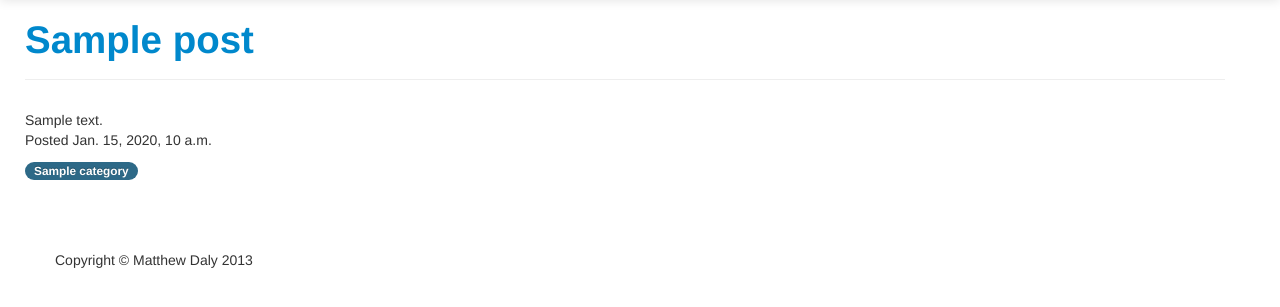
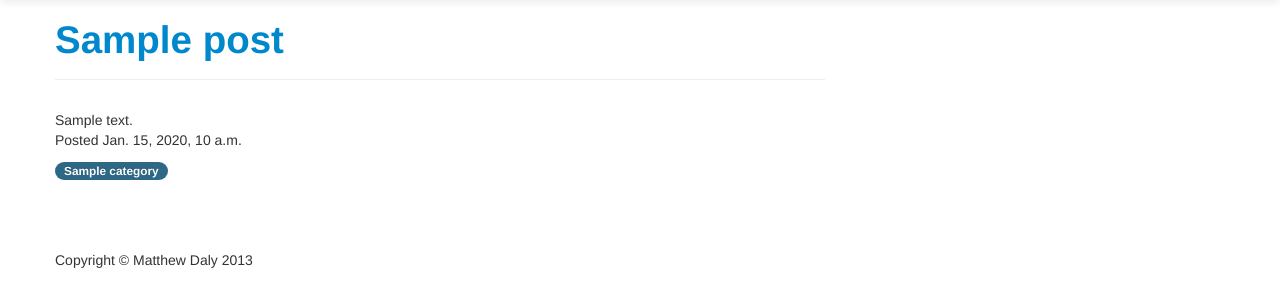
Before and after one commit to matthewbdaly/Djibouti, a Django app: a page that uses djibouti/templates/layout/base.html in a window 1280 px wide. Shown: the part 41-348 px from the top of the page. Run offline with Django 3.2, Linux system fonts and the light colour scheme; tables that the repository leaves empty hold one stand-in row (values such as "Sample post"); data that the repository does not hold is empty; parts of the project's set-up code (start-up, migrations or seed data) failed here and were passed over; some libraries are stand-ins or nearby versions.

Commit message:
Added space for sidebar

```diff
--- a/djibouti/templates/layout/base.html
+++ b/djibouti/templates/layout/base.html
@@ -58,8 +58,12 @@
             {% endblock %}
 
             <div class="row">
-                {% block content %}
-                {% endblock %}
+                <div class="span8">
+                    {% block content %}
+                    {% endblock %}
+                </div>
+                <div class="span4">
+                </div>
             </div>
 
         </div>
```
